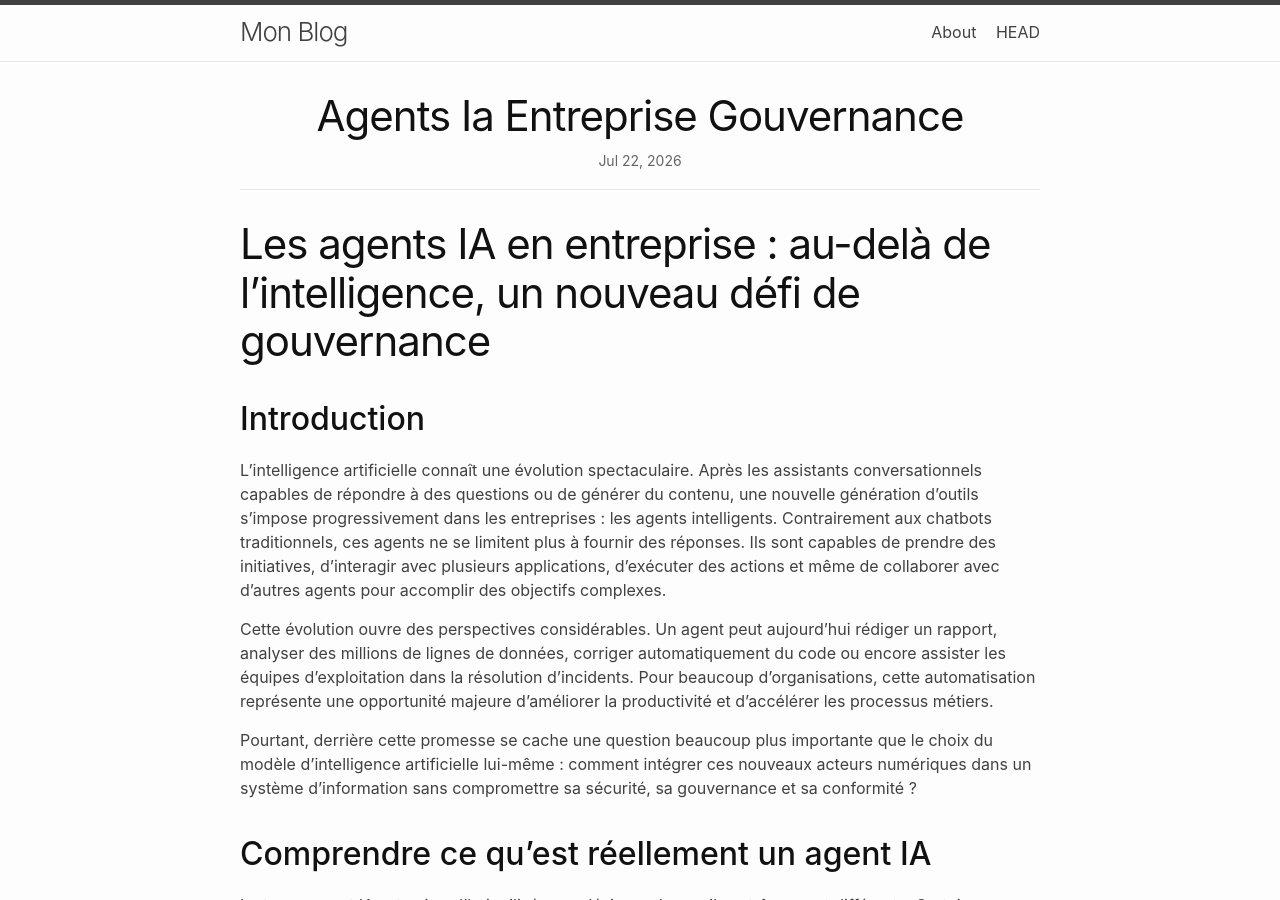
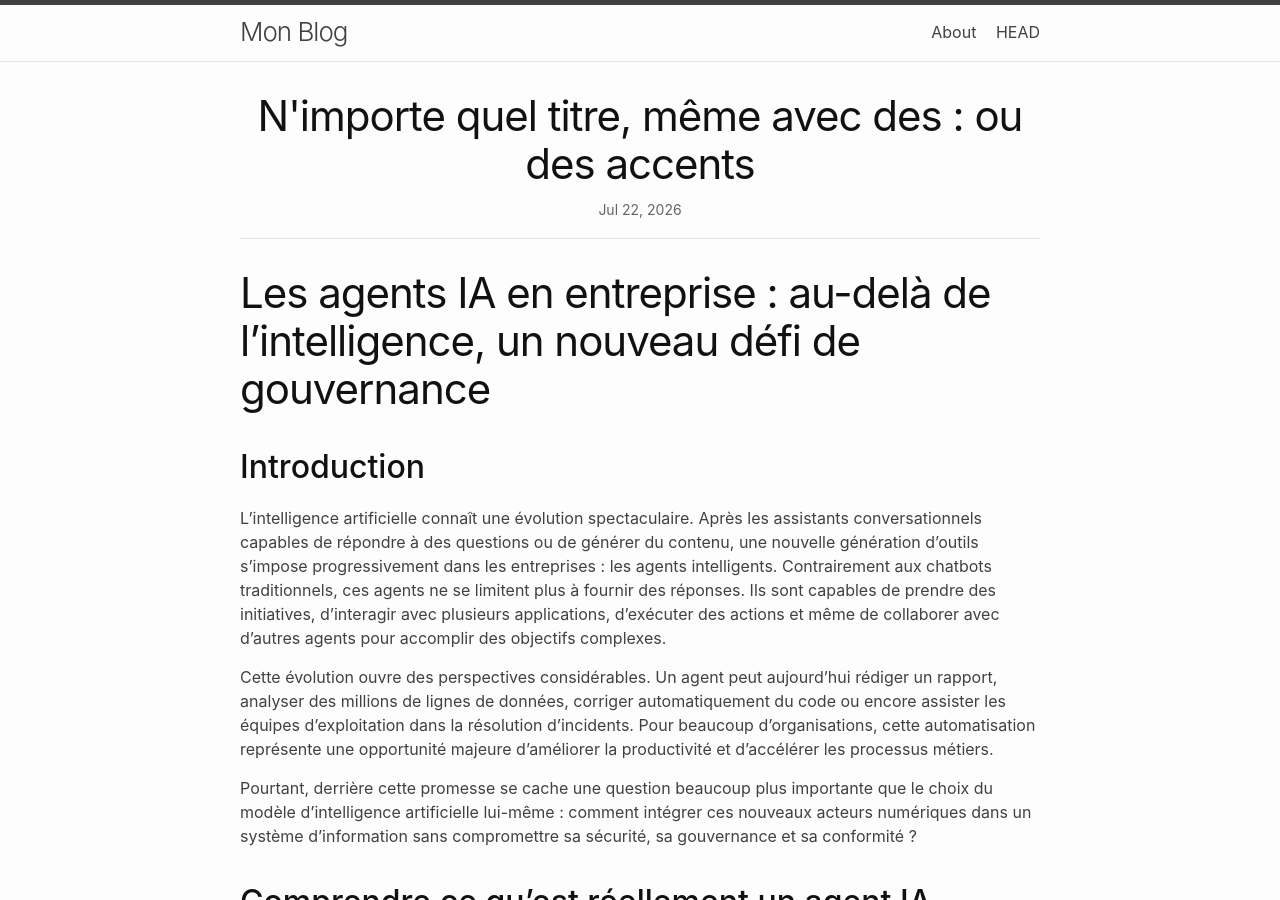
Before and after one commit to stodar/stodar.github.io, a Jekyll site: the page built from _posts/2026-07-22-agents-ia-entreprise-gouvernance.md, in a window 1280 px wide and 900 px high. Built offline with Jekyll 4.4.1, drawn with Linux system fonts in a browser that asks for light colours; nearby versions of some CDN libraries; our own code applies the rules of GitHub Pages for plain Markdown files.

Commit message:
Update 2026-07-22-agents-ia-entreprise-gouvernance.md

```diff
--- a/_posts/2026-07-22-agents-ia-entreprise-gouvernance.md
+++ b/_posts/2026-07-22-agents-ia-entreprise-gouvernance.md
@@ -1,3 +1,9 @@
+---
+layout: post
+title: "N'importe quel titre, même avec des : ou des accents"
+date: 2026-07-22
+---
+
 # Les agents IA en entreprise : au-delà de l'intelligence, un nouveau défi de gouvernance
 
 ## Introduction
```
